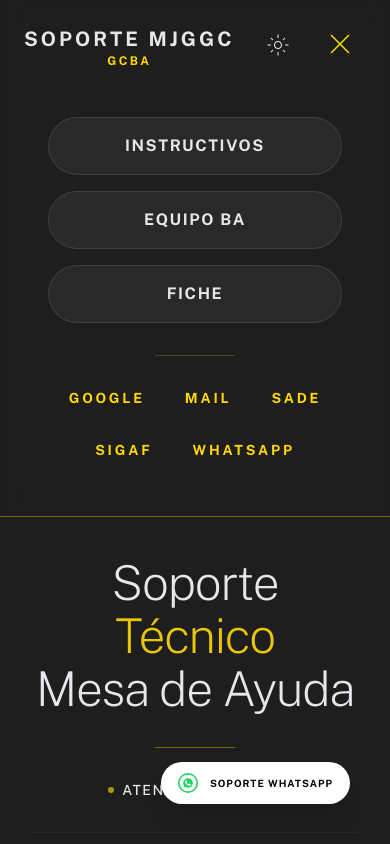
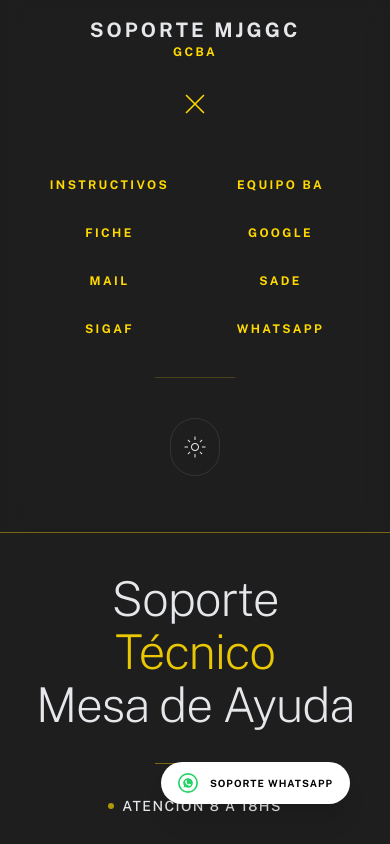
Before and after one commit to julian0072/WebMesadeAyuda, a React (Vite) app: page / in a window 390 px wide. Both pictures are taken after a click on the button "menu". Shown: the top 844 px of the page. Built offline with nearby package versions, Linux system fonts and the light colour scheme.

Commit message:
Cambios esteticos

```diff
--- a/components/Header.tsx
+++ b/components/Header.tsx
@@ -35,7 +35,7 @@
     <header className="w-full border-b border-primary/40 px-6 py-4 md:px-8 md:py-6 backdrop-blur-md sticky top-0 z-50 bg-bg-main/90 transition-colors duration-300">
       <nav className="mx-auto flex flex-col max-w-[1600px]">
         {/* Main Row / Mobile Header */}
-        <div className="flex items-center justify-between w-full">
+        <div className="flex flex-col md:flex-row items-center justify-center md:justify-between w-full gap-4 md:gap-8">
 
             {/* Logo Brand Block */}
             <div
@@ -99,14 +99,6 @@
           {/* Mobile Actions Button & Theme */}
           <div className="flex items-center gap-4 md:hidden">
             <button
-              onClick={toggleTheme}
-              className="p-2 text-text-base"
-            >
-              <span className="material-symbols-outlined text-2xl">
-                {isDark ? 'light_mode' : 'dark_mode'}
-              </span>
-            </button>
-            <button
               onClick={() => setIsMenuOpen(!isMenuOpen)}
               className="p-2 text-primary"
               aria-label="Menu"
@@ -120,44 +112,39 @@
 
         {/* Mobile Dropdown Menu */}
         {isMenuOpen && (
-          <div className="md:hidden flex flex-col items-center gap-8 py-10 animate-in fade-in slide-in-from-top-4 duration-300">
-            {/* Mobile Actions */}
-            <div className="flex flex-col items-center gap-4 w-full px-6 max-w-sm">
+          <div className="md:hidden flex flex-col items-center gap-10 py-10 animate-in fade-in slide-in-from-top-4 duration-300">
+            {/* Mobile Links Group */}
+            <div className="grid grid-cols-2 gap-x-12 gap-y-8 text-xs font-bold uppercase tracking-[0.2em] text-primary px-6 w-full max-w-sm">
               <button
                 onClick={() => {
                   onViewChange('guides');
                   setIsMenuOpen(false);
                 }}
-                className={`text-base font-bold uppercase tracking-widest w-full py-4 rounded-full border border-black/10 dark:border-white/10 transition-all ${currentView === 'guides' ? 'bg-primary text-black' : 'text-text-base bg-white/5 dark:bg-white/5'}`}
+                className={`hover:text-text-base transition-colors text-center ${currentView === 'guides' ? 'text-text-base underline underline-offset-8 decoration-primary' : ''}`}
               >
-                Instructivos
+                INSTRUCTIVOS
               </button>
-              <a
-                href="https://equipoba.buenosaires.gob.ar"
-                target="_blank"
-                className="text-base font-bold uppercase tracking-widest w-full py-4 rounded-full border border-black/10 dark:border-white/10 text-text-base bg-white/5 dark:bg-white/5 transition-all text-center"
-              >
-                Equipo BA
-              </a>
-              <a
-                href="https://fiche.buenosaires.gob.ar"
-                target="_blank"
-                className="text-base font-bold uppercase tracking-widest w-full py-4 rounded-full border border-black/10 dark:border-white/10 text-text-base bg-white/5 dark:bg-white/5 transition-all text-center"
-              >
-                Fiche
-              </a>
+              <a className="hover:text-text-base transition-colors text-center" href="https://equipoba.buenosaires.gob.ar" target="_blank">Equipo BA</a>
+              <a className="hover:text-text-base transition-colors text-center" href="https://fiche.buenosaires.gob.ar" target="_blank">Fiche</a>
+              <a className="hover:text-text-base transition-colors text-center" href="https://google.com" target="_blank">Google</a>
+              <a className="hover:text-text-base transition-colors text-center" href="https://outlook.office.com/mail/" target="_blank">Mail</a>
+              <a className="hover:text-text-base transition-colors text-center" href="https://cas.buenosaires.gob.ar/acceso/login/login.zul?service=http://eut.gcba.gob.ar/gedo-web" target="_blank">SADE</a>
+              <a className="hover:text-text-base transition-colors text-center" href="https://sigaf.gcba.gob.ar/" target="_blank">SIGAF</a>
+              <a className="hover:text-text-base transition-colors text-center" href="https://web.whatsapp.com/" target="_blank">Whatsapp</a>
             </div>
 
             <div className="h-px w-20 bg-primary/20"></div>
 
-            {/* Mobile Links */}
-            <div className="flex flex-wrap justify-center gap-x-10 gap-y-8 text-sm font-bold uppercase tracking-[0.2em] text-primary">
-              <a className="hover:text-text-base transition-colors" href="https://google.com" target="_blank">Google</a>
-              <a className="hover:text-text-base transition-colors" href="https://outlook.office.com/mail/" target="_blank">Mail</a>
-              <a className="hover:text-text-base transition-colors" href="https://cas.buenosaires.gob.ar/acceso/login/login.zul?service=http://eut.gcba.gob.ar/gedo-web" target="_blank">SADE</a>
-              <a className="hover:text-text-base transition-colors" href="https://sigaf.gcba.gob.ar/" target="_blank">SIGAF</a>
-              <a className="hover:text-text-base transition-colors" href="https://web.whatsapp.com/" target="_blank">Whatsapp</a>
-            </div>
+            {/* Theme Toggle Icon Only - Below Links */}
+            <button
+              onClick={toggleTheme}
+              className="flex items-center justify-center p-3 rounded-full hover:bg-white/5 transition-all text-text-base border border-white/10"
+              title={isDark ? "Modo claro" : "Modo oscuro"}
+            >
+              <span className="material-symbols-outlined text-2xl">
+                {isDark ? 'light_mode' : 'dark_mode'}
+              </span>
+            </button>
           </div>
         )}
       </nav>
--- a/types.ts
+++ b/types.ts
@@ -6,8 +6,3 @@
   description: string;
   url?: string;
 }
-
-export interface ChatMessage {
-  role: 'user' | 'model';
-  text: string;
-}
```
Also changed, not shown: components/AiAssistant.tsx (deleted, +0 -105 lines), services/geminiService.ts (deleted, +0 -25 lines).
